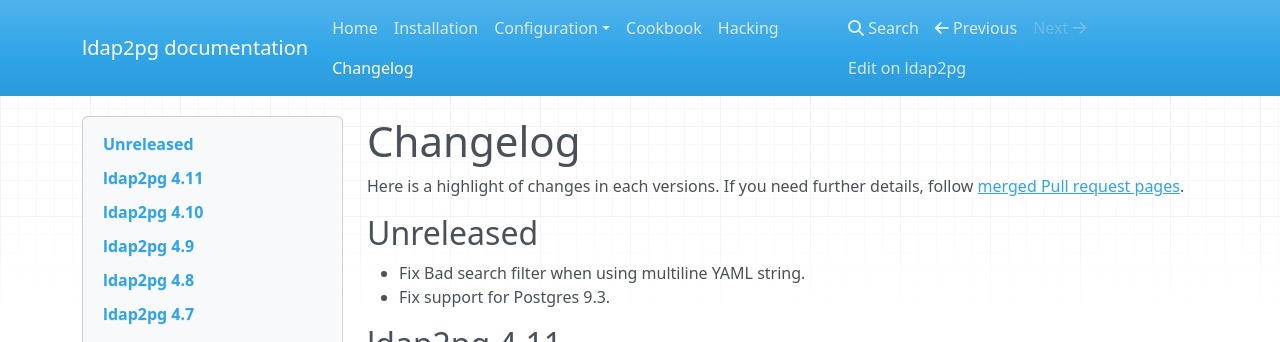
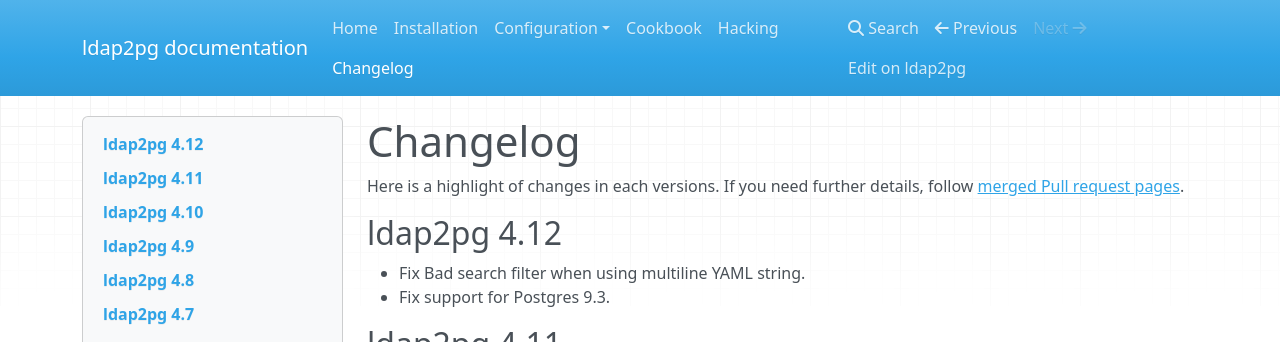
Before and after one commit to dalibo/ldap2pg, an MkDocs documentation site: the page built from docs/changelog.md, in a window 1280 px wide and 900 px high. Shown: the top 342 px of the window. Built offline with MkDocs 1.6.1, drawn with Linux system fonts in a browser that asks for light colours; nearby versions of some CDN libraries; old or Windows-style settings are respelled for this version of MkDocs.

Commit message:
Version 4.12

```diff
--- a/docs/changelog.md
+++ b/docs/changelog.md
@@ -7,7 +7,7 @@
 pages](https://github.com/dalibo/ldap2pg/pulls?utf8=%E2%9C%93&q=is%3Apr%20is%3Amerged).
 
 
-# Unreleased
+# ldap2pg 4.12
 
 - Fix Bad search filter when using multiline YAML string.
 - Fix support for Postgres 9.3.
--- a/setup.py
+++ b/setup.py
@@ -18,7 +18,7 @@
 
 setup(
     name='ldap2pg',
-    version='4.11',
+    version='4.12',
     description='Manage PostgreSQL roles and privileges from YAML or LDAP',
     url='https://github.com/dalibo/ldap2pg',
     author='Dalibo',
```
